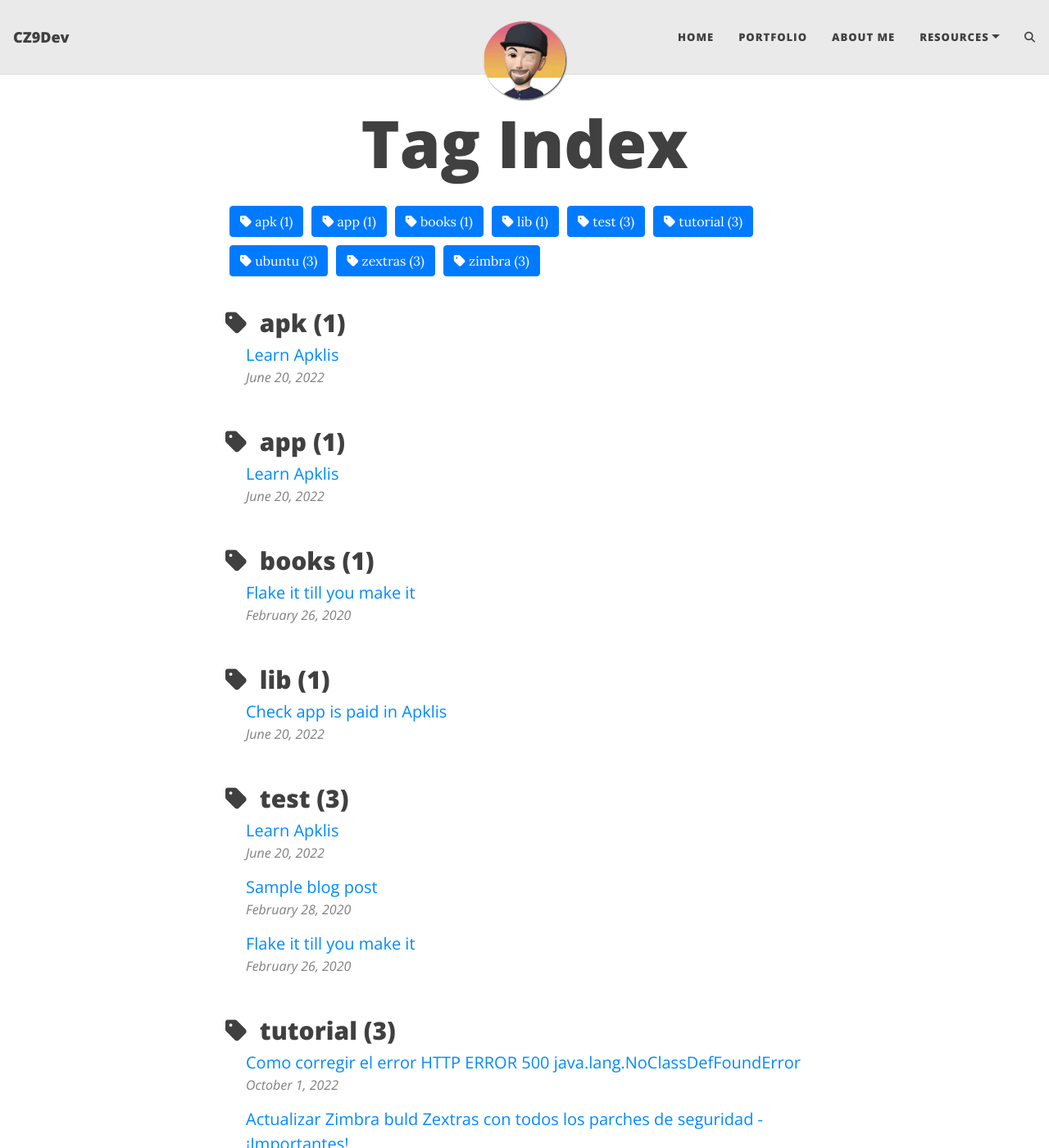
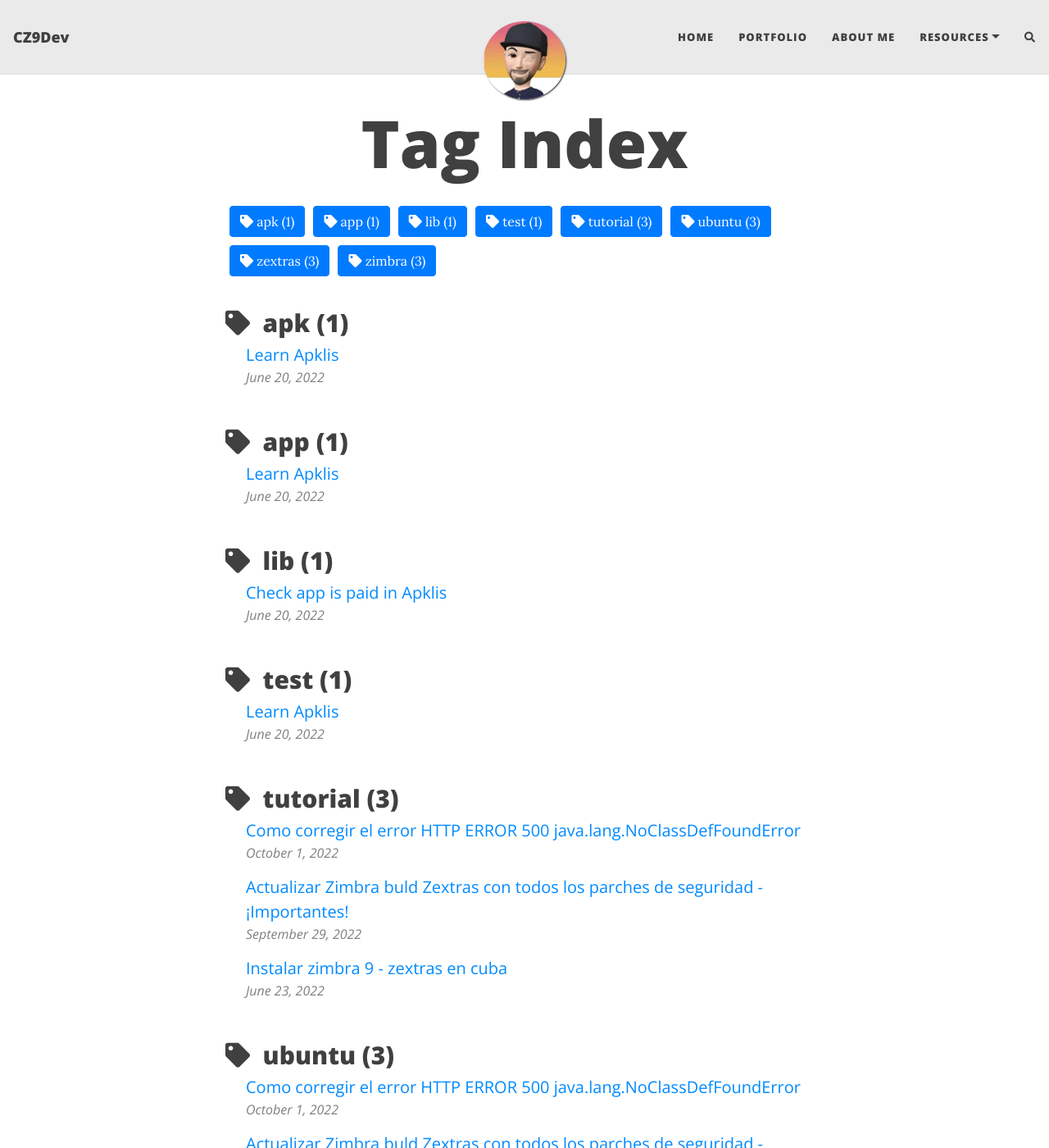
Before and after one commit to cz9dev/cz9dev.github.io, a Jekyll site: the page built from tags.html, in a window 1280 px wide and 1400 px high. Shown: the whole window at 82% size. Built offline with Jekyll 4.4.1, drawn with Linux system fonts in a browser that asks for light colours; nearby versions of some CDN libraries; comment, search, counter and statistics services are not loaded.

```diff
--- a/_includes/footer.html
+++ b/_includes/footer.html
@@ -30,6 +30,12 @@
           <a href="http://{{- site.matomo.uri -}}/index.php?module=CoreAdminHome&action=optOut" target="_blank" class="text_muted">Do-not-Track</a>
         {% endif %}
       {% endif%}
+
+      {% if site.edit_page_button and site.github.repository_url %}
+        &nbsp;&bull;&nbsp;
+        <a title="Edit this page on GitHub" href="{{ site.github.repository_url }}/edit/{{ site.github.source.branch }}/{{ page.path }}" class="text_muted">Edit page</a>
+       {% endif%}
+
       </p>
       {% unless site.remove-ads %}<p class="theme-by text-muted">
         Powered by
--- a/_includes/nav.html
+++ b/_includes/nav.html
@@ -16,7 +16,7 @@
         {%- if link[1].first %}
           <li class="nav-item dropdown">
             <a class="nav-link dropdown-toggle" href="#" id="navbarDropdown" role="button" data-toggle="dropdown" aria-haspopup="true" aria-expanded="false">{{ link[0] }}</a>
-            <div class="dropdown-menu" aria-labelledby="navbarDropdown">
+            <div class="dropdown-menu dropdown-menu-right" aria-labelledby="navbarDropdown">
               {%- for childlink in link[1] -%}
                 {%- for linkparts in childlink %}
                   <a class="dropdown-item" href="{{ linkparts[1] | relative_url }}">{{ linkparts[0] }}</a>
--- a/_layouts/base.html
+++ b/_layouts/base.html
@@ -5,7 +5,7 @@ common-css:
 common-ext-css:
   - href: "https://stackpath.bootstrapcdn.com/bootstrap/4.4.1/css/bootstrap.min.css"
     sri: "sha384-Vkoo8x4CGsO3+Hhxv8T/Q5PaXtkKtu6ug5TOeNV6gBiFeWPGFN9MuhOf23Q9Ifjh"
-  - "https://cdnjs.cloudflare.com/ajax/libs/font-awesome/6.1.1/css/all.min.css"
+  - "https://cdnjs.cloudflare.com/ajax/libs/font-awesome/5.12.1/css/all.min.css"
   - "https://fonts.googleapis.com/css?family=Lora:400,700,400italic,700italic"
   - "https://fonts.googleapis.com/css?family=Open+Sans:300italic,400italic,600italic,700italic,800italic,400,300,600,700,800"
 common-ext-js:
@@ -24,7 +24,6 @@ common-js:
 <!-- Beautiful Jekyll 5.0.0 | Copyright Dean Attali 2020 -->
 {% include head.html %}
 
-
 <body>
 
   {% include gtm_body.html %}
--- a/_posts/2020-02-26-flake-it-till-you-make-it.md
+++ /dev/null
@@ -1,17 +0,0 @@
----
-layout: post
-title: Flake it till you make it
-subtitle: Excerpt from Soulshaping by Jeff Brown
-cover-img: /assets/img/path.jpg
-thumbnail-img: /assets/img/thumb.png
-share-img: /assets/img/path.jpg
-tags: [books, test]
----
-
-Under what circumstances should we step off a path? When is it essential that we finish what we start? If I bought a bag of peanuts and had an allergic reaction, no one would fault me if I threw it out. If I ended a relationship with a woman who hit me, no one would say that I had a commitment problem. But if I walk away from a seemingly secure route because my soul has other ideas, I am a flake?
-
-The truth is that no one else can definitively know the path we are here to walk. It’s tempting to listen—many of us long for the omnipotent other—but unless they are genuine psychic intuitives, they can’t know. All others can know is their own truth, and if they’ve actually done the work to excavate it, they will have the good sense to know that they cannot genuinely know anyone else’s. Only soul knows the path it is here to walk. Since you are the only one living in your temple, only you can know its scriptures and interpretive structure.
-
-At the heart of the struggle are two very different ideas of success—survival-driven and soul-driven. For survivalists, success is security, pragmatism, power over others. Success is the absence of material suffering, the nourishing of the soul be damned. It is an odd and ironic thing that most of the material power in our world often resides in the hands of younger souls. Still working in the egoic and material realms, they love the sensations of power and focus most of their energy on accumulation. Older souls tend not to be as materially driven. They have already played the worldly game in previous lives and they search for more subtle shades of meaning in this one—authentication rather than accumulation. They are often ignored by the culture at large, although they really are the truest warriors.
-
-A soulful notion of success rests on the actualization of our innate image. Success is simply the completion of a soul step, however unsightly it may be. We have finished what we started when the lesson is learned. What a fear-based culture calls a wonderful opportunity may be fruitless and misguided for the soul. Staying in a passionless relationship may satisfy our need for comfort, but it may stifle the soul. Becoming a famous lawyer is only worthwhile if the soul demands it. It is an essential failure if you are called to be a monastic this time around. If you need to explore and abandon ten careers in order to stretch your soul toward its innate image, then so be it. Flake it till you make it.
--- a/assets/css/beautifuljekyll.css
+++ b/assets/css/beautifuljekyll.css
@@ -247,22 +247,28 @@ img {
 }
 
 .navbar-custom .nav-item.dropdown .dropdown-menu {
-  min-width: 0;
   margin-top: 0;
   font-size: 1em;
   border: 0;
   padding: 0;
+  {% if site.navbar-var-length %}
+  min-width: 100%;
+  {% else %}
+  min-width: 0;
   width: 100%;
   word-break: break-word;
+  {% endif %}
 }
+
 .navbar-custom .nav-item.dropdown .dropdown-menu .dropdown-item {
-  white-space: normal;
   padding: 0.625rem;
   background-color: {{ site.navbar-col | default: "#EAEAEA" }};
   text-decoration: none !important;
-  border-width: 0 1px 1px 1px;
   font-weight: normal;
   color: {{ site.navbar-text-col | default: "#404040" }};
+  {% unless site.navbar-var-length %}
+  white-space: normal;
+  {% endunless %}
 }
 
 @media (min-width: 1200px) {
@@ -274,6 +280,10 @@ img {
     padding-left: 0.625rem;
     border: 1px solid {{ site.navbar-border-col | default: "#DDDDDD" }};
     border-width: 0 1px 1px;
+  }
+
+  .navbar-custom .nav-item.dropdown .dropdown-menu .dropdown-item:first-child {
+    border-top-width: 1px;
   }
 }
 
@@ -432,6 +442,10 @@ footer .footer-custom-content {
 
 /* --- Post preview (feed) --- */
 
+.posts-list {
+    margin: 0;
+}
+
 .post-preview {
   padding: 1.25rem 0;
   border-bottom: 1px solid #eee;
@@ -560,6 +574,10 @@ footer .footer-custom-content {
 .blog-tags span {
   color: {{ site.text-col | default: "#404040" }};
   opacity: 0.8;
+}
+
+.blog-tags .list-inline-item {
+  margin-right: 0;
 }
 
 .blog-tags a {
--- a/assets/css/staticman.css
+++ b/assets/css/staticman.css
@@ -178,7 +178,3 @@
   padding-top: 2em;
   border-top: 1px solid #f2f3f3;
 }
-
-.fa-codersrank{
-  background-image: url("assets/img/codersrank.svg");
-}
```
Also changed, not shown: _layouts/home.html (+11 -3 lines), _posts/2020-02-28-test-markdown.md (deleted, +0 -78 lines), assets/js/staticman.js (+8 -10 lines), CHANGELOG.md (added), README.md (added).
